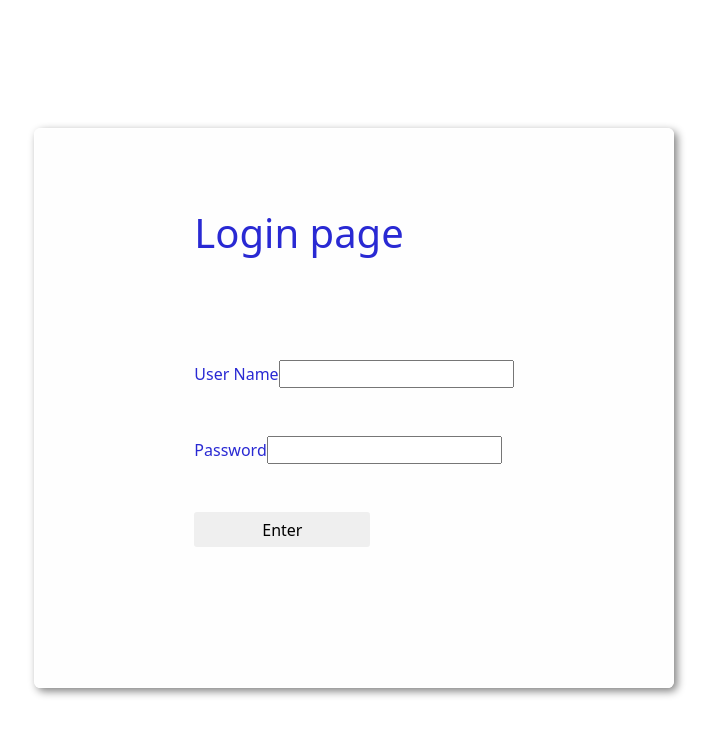
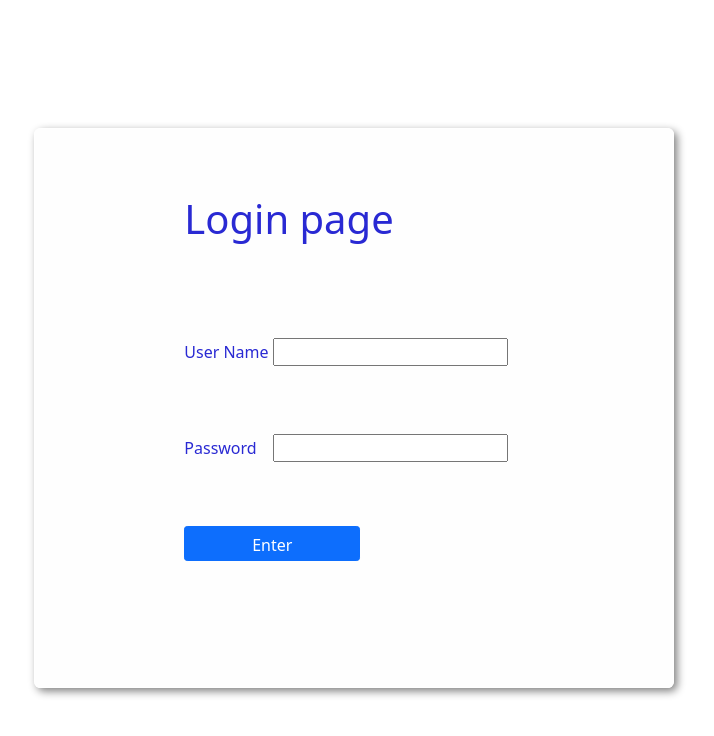
Before and after one commit to nkrpradhan/my-app, a React (Create React App) app: page / in a window 1280 px wide. Shown: the top 736 px of the page, without its empty margins (286-1000 px from the left). Built offline with nearby package versions, Linux system fonts and the light colour scheme.

Commit message:
Styling changes

```diff
--- a/src/components/login/Login.js
+++ b/src/components/login/Login.js
@@ -66,6 +66,7 @@ function Login() {
           <label htmlFor="usernameField">
             User Name
             <input
+              className="m-1"
               type="text"
               name="usernameField"
               id="usernameField"
@@ -76,6 +77,7 @@ function Login() {
           <label htmlFor="passwordField">
             Password
             <input
+              className="m-3"
               type="password"
               name="passwordField"
               id="passwordField"
@@ -83,7 +85,7 @@ function Login() {
               onChange={(e) => setPassword(e.target.value)}
             />
           </label>
-          <button className="form-btn-submit" onClick={handleSubmit}>
+          <button className="btn btn-primary form-btn-submit" onClick={handleSubmit}>
             Enter
           </button>
         </form>
```
